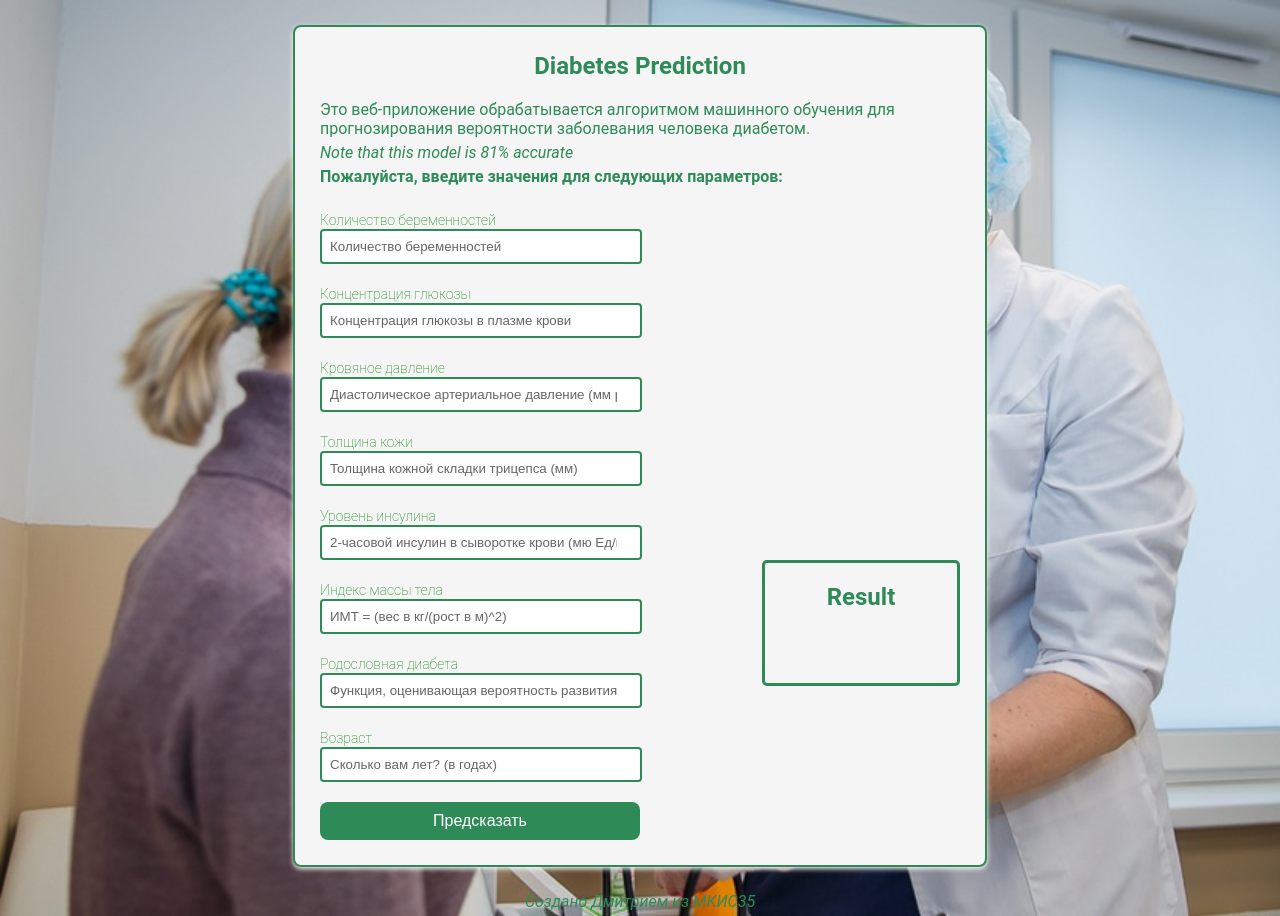
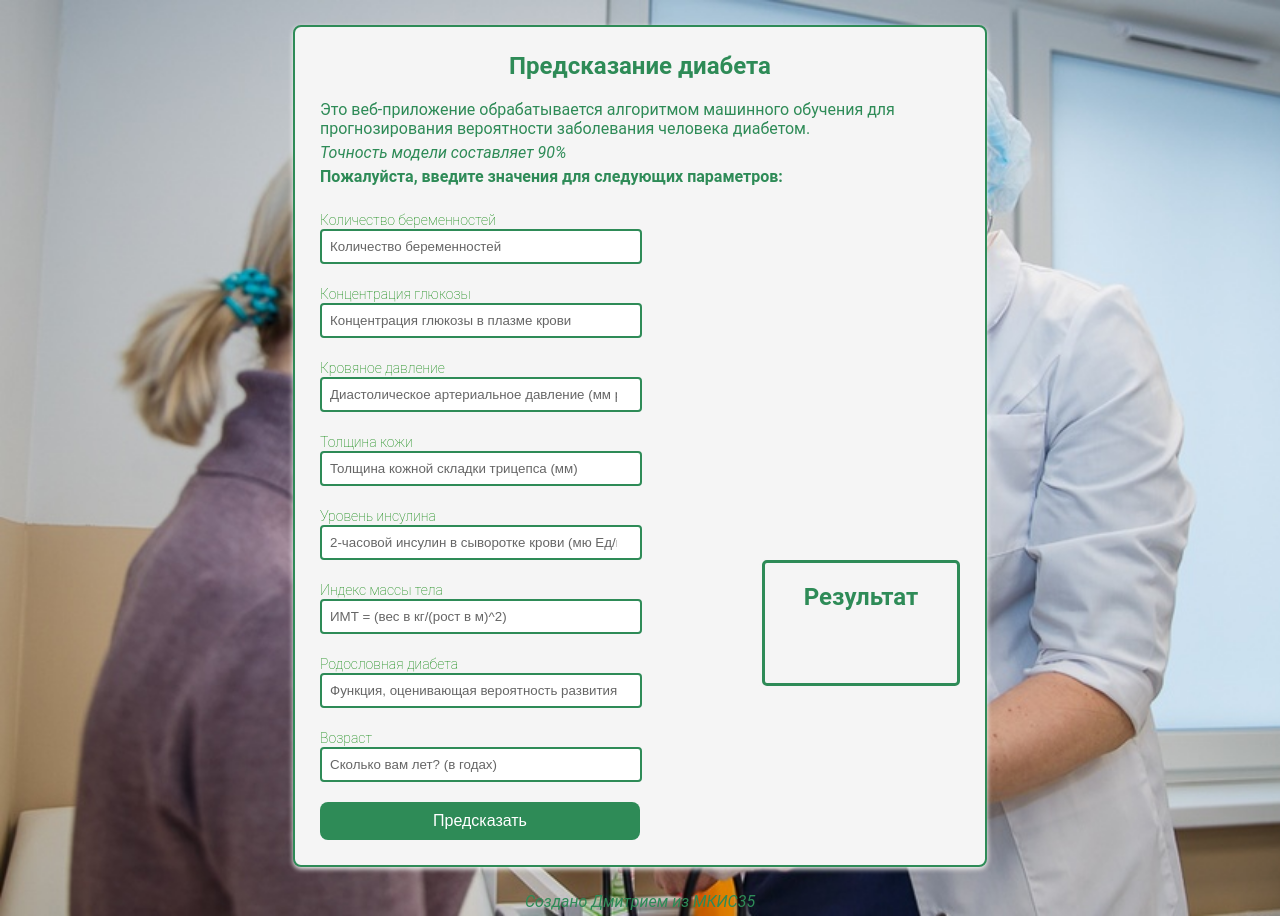
Before and after one commit to Psychofit/Diabetes-Prediction-Web-Application-master, a Flask app: page / in a window 1280 px wide. Run offline with Flask 3, Linux system fonts and the light colour scheme; parts of the project's set-up code (start-up, migrations or seed data) failed here and were passed over.

Commit message:
Update index.html

```diff
--- a/templates/index.html
+++ b/templates/index.html
@@ -103,9 +103,9 @@
       </div>
       <form action="{{ url_for('predict')}}" method="post">
         <section>
-        <center><h1><b>Diabetes Prediction</b></h1></center>
+        <center><h1><b>Предсказание диабета</b></h1></center>
         <p>Это веб-приложение обрабатывается алгоритмом машинного обучения для прогнозирования вероятности заболевания человека диабетом. </p>
-        <p><i>Note that this model is 81% accurate</i></p>
+        <p><i>Точность модели составляет 90%</i></p>
         <div class="info">
         	  <p><b>Пожалуйста, введите значения для следующих параметров:</b></p><br>
             <label>Количество беременностей</label>
@@ -127,7 +127,7 @@
         </div>
         <button type="submit">Предсказать</button>
         <div class = "result">
-            <h2>Result</h2>
+            <h2>Результат</h2>
             <p>{{result}}</p>
         </div>
         </section>
```
